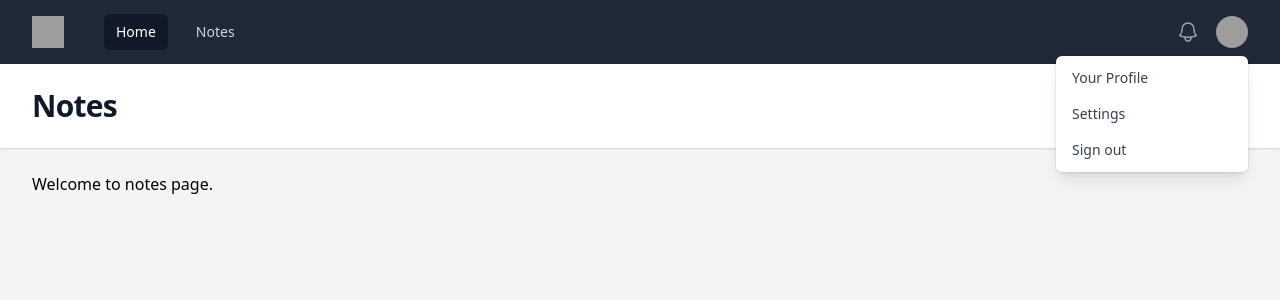
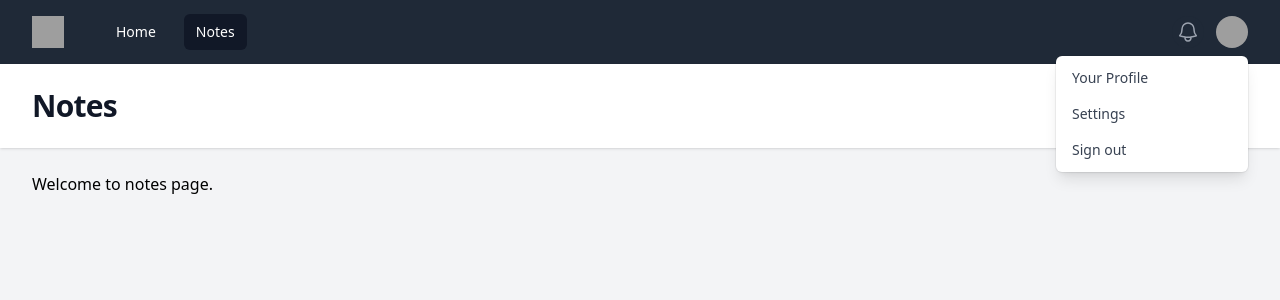
Before and after one commit to yallungrai277/docker-php, a PHP site: page /notes in a window 1280 px wide. Shown: the top 300 px of the page. Run offline with PHP 8.4, Linux system fonts and the light colour scheme; some libraries are stand-ins or nearby versions; grey boxes are pictures that could not be loaded.

Commit message:
Active/ inactive  nav links

```diff
--- a/app/controllers/index.php
+++ b/app/controllers/index.php
@@ -1,3 +1,5 @@
 <?php
 
+$heading = 'Home';
+
 require '../views/index.view.php';
--- a/app/controllers/notes.php
+++ b/app/controllers/notes.php
@@ -1,3 +1,5 @@
 <?php
 
+$heading = 'Notes';
+
 require '../views/notes/notes.view.php';
--- a/app/helpers/functions.php
+++ b/app/helpers/functions.php
@@ -9,9 +9,9 @@ function dd($value): void
     die();
 }
 
-function urlIs($value): bool
+function uriPathIs($value): bool
 {
-    return $_SERVER['REQUEST_URI'] === $value;
+    return parse_url($_SERVER['REQUEST_URI'])['path'] === $value;
 }
 
 function abort($code = 404): void
--- a/app/router/routes.php
+++ b/app/router/routes.php
@@ -11,7 +11,7 @@ $uri = parse_url($_SERVER['REQUEST_URI'])['path'];
 function routeToController(string $uri, array $routes = []): void
 {
     if (array_key_exists($uri, $routes)) {
-        require($routes[$uri]);
+        require(__DIR__ . DIRECTORY_SEPARATOR . $routes[$uri]);
     } else {
         abort();
     }
--- a/app/views/notes/notes.view.php
+++ b/app/views/notes/notes.view.php
@@ -1,23 +1,11 @@
-<!DOCTYPE html>
-<html lang="en" class="h-full bg-gray-100">
-
-<head>
-    <meta charset="UTF-8">
-    <meta name="viewport" content="width=device-width, initial-scale=1.0">
-    <title>Notes</title>
-    <script src="https://cdn.tailwindcss.com"></script>
-
-</head>
+<?php require(__DIR__ . '/../partials/head.view.php'); ?>
 
 <body class="h-full">
     <div class="min-h-full">
         <?php require(__DIR__ . '/../partials/nav.view.php'); ?>
 
-        <header class="bg-white shadow">
-            <div class="mx-auto max-w-7xl px-4 py-6 sm:px-6 lg:px-8">
-                <h1 class="text-3xl font-bold tracking-tight text-gray-900">Notes</h1>
-            </div>
-        </header>
+        <?php require(__DIR__ . '/../partials/banner.view.php'); ?>
+
         <main>
             <div class="mx-auto max-w-7xl py-6 sm:px-6 lg:px-8">
                 Welcome to notes page.
--- /dev/null
+++ b/app/views/partials/banner.view.php
@@ -0,0 +1,5 @@
+<header class="bg-white shadow">
+    <div class="mx-auto max-w-7xl px-4 py-6 sm:px-6 lg:px-8">
+        <h1 class="text-3xl font-bold tracking-tight text-gray-900"><?= isset($heading) ? $heading : ''; ?></h1>
+    </div>
+</header>
--- /dev/null
+++ b/app/views/partials/head.view.php
@@ -0,0 +1,10 @@
+<!DOCTYPE html>
+<html lang="en" class="h-full bg-gray-100">
+
+<head>
+    <meta charset="UTF-8">
+    <meta name="viewport" content="width=device-width, initial-scale=1.0">
+    <title>Notes</title>
+    <script src="https://cdn.tailwindcss.com"></script>
+
+</head>
--- a/app/views/partials/nav.view.php
+++ b/app/views/partials/nav.view.php
@@ -7,9 +7,8 @@
                 </div>
                 <div class="hidden md:block">
                     <div class="ml-10 flex items-baseline space-x-4">
-                        <!-- Current: "bg-gray-900 text-white", Default: "text-gray-300 hover:bg-gray-700 hover:text-white" -->
-                        <a href="/" class="bg-gray-900 text-white rounded-md px-3 py-2 text-sm font-medium" aria-current="page">Home</a>
-                        <a href="/notes" class="text-gray-300 hover:bg-gray-700 hover:text-white rounded-md px-3 py-2 text-sm font-medium">Notes</a>
+                        <a href="/" class="<?= uriPathIs('/') ? 'bg-gray-900' : '' ?> text-white rounded-md px-3 py-2 text-sm font-medium" aria-current="page">Home</a>
+                        <a href="/notes" class="<?= uriPathIs('/notes') ? 'bg-gray-900' : '' ?> text-white rounded-md px-3 py-2 text-sm font-medium" aria-current="page">Notes</a>
                     </div>
                 </div>
             </div>
@@ -60,9 +59,8 @@
     <!-- Mobile menu, show/hide based on menu state. -->
     <div class="md:hidden" id="mobile-menu">
         <div class="space-y-1 px-2 pb-3 pt-2 sm:px-3">
-            <!-- Current: "bg-gray-900 text-white", Default: "text-gray-300 hover:bg-gray-700 hover:text-white" -->
-            <a href="/" class="bg-gray-900 text-white block rounded-md px-3 py-2 text-base font-medium" aria-current="page">Home</a>
-            <a href="/notes" class="text-gray-300 hover:bg-gray-700 hover:text-white block rounded-md px-3 py-2 text-base font-medium">Notes</a>
+            <a href="/" class="<?php echo uriPathIs('/') ? 'bg-gray-900' : ''; ?> text-white block rounded-md px-3 py-2 text-base font-medium" aria-current="page">Home</a>
+            <a href="/notes" class="<?php echo uriPathIs('/notes') ? 'bg-gray-900' : ''; ?> text-white block rounded-md px-3 py-2 text-base font-medium">Notes</a>
         </div>
         <div class="border-t border-gray-700 pb-3 pt-4">
             <div class="flex items-center px-5">
--- a/app/views/test.view.php
+++ /dev/null
@@ -1 +0,0 @@
-<h1>Another test</h1>
```
Also changed, not shown: app/views/index.view.php (+2 -15 lines).
